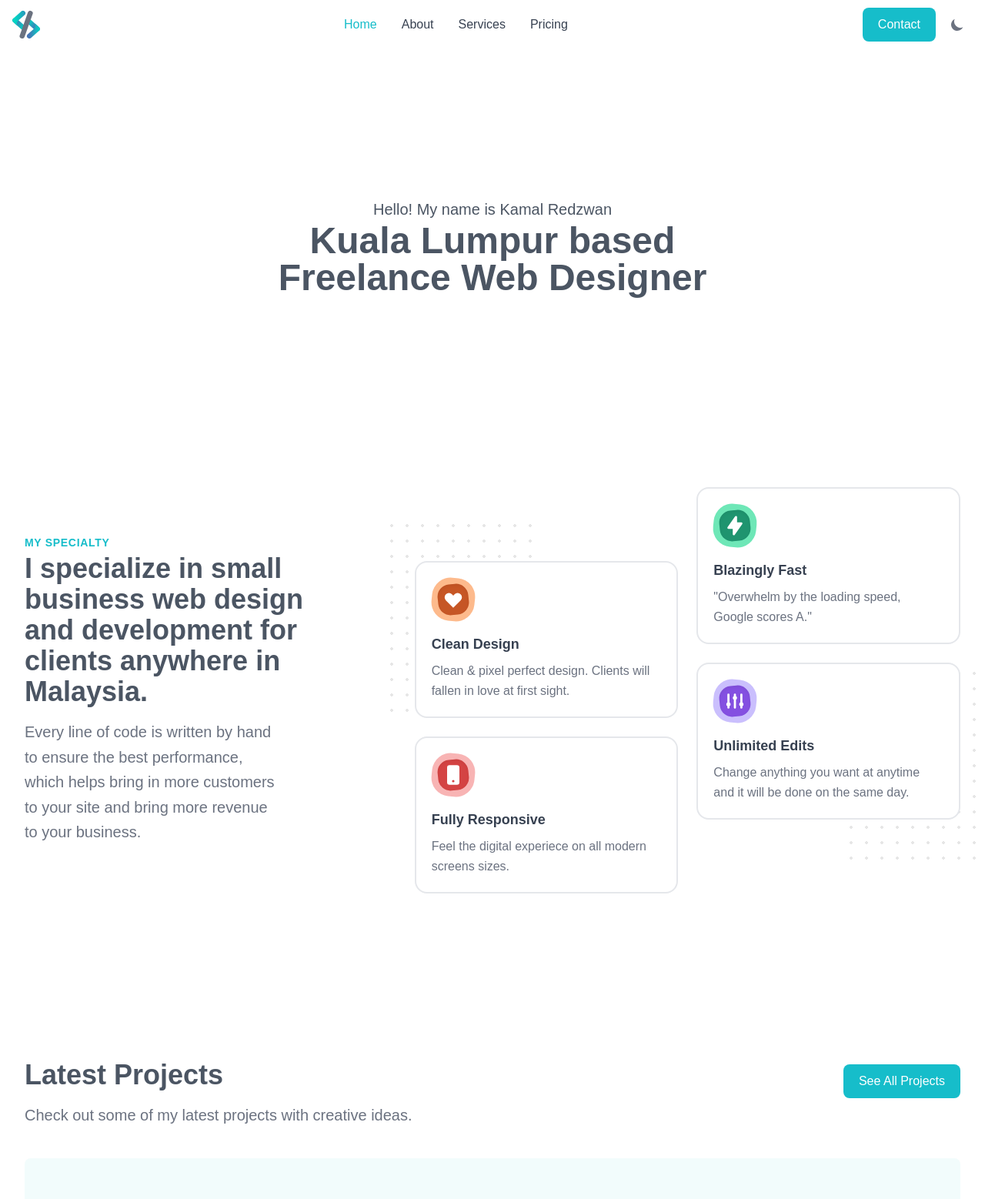
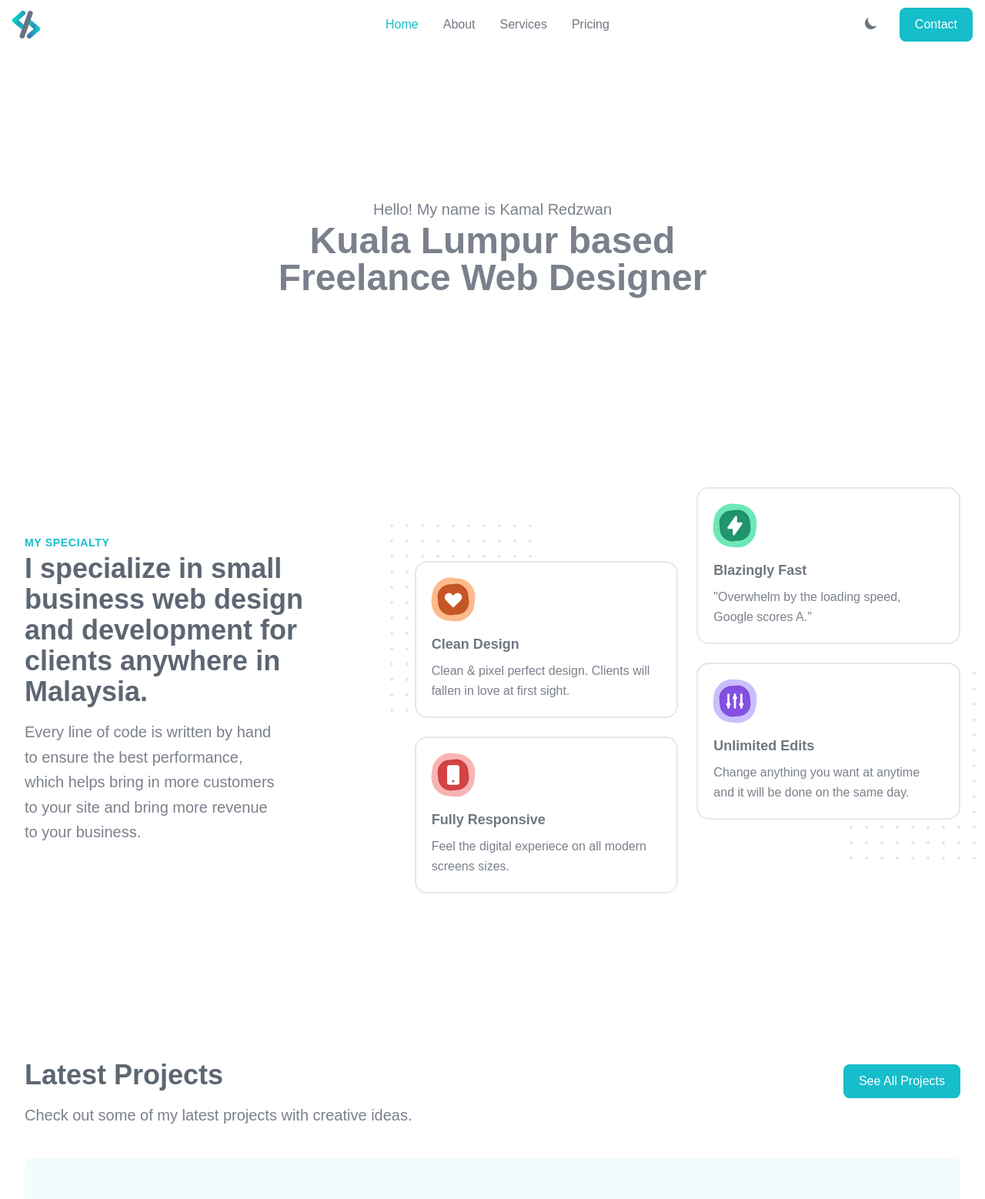
Before and after one commit to kmlrdzwn/tailwind-flowbite, a website: page index.html in a window 1280 px wide. Shown: the top 1558 px of the page at 77% size. Drawn offline with Linux system fonts and the light colour scheme.

Commit message:
Adjust Nav Spacing and Text Color

```diff
--- a/index.html
+++ b/index.html
@@ -19,10 +19,10 @@
   <body>
     <!-- NAVBAR -->
     <nav class="border-gray-200 bg-white px-4 py-2.5 dark:bg-gray-800">
-      <div class="container mx-auto flex flex-wrap items-center justify-between">
+      <div class="container md:relative mx-auto flex items-center justify-between">
         <!-- LOGO -->
         <a href="/" class="flex items-center">
-          <img src="/images/logo.svg" class="mr-3 h-6 sm:h-9" alt="Kamal Redzwan Logo" />
+          <img src="/images/logo.svg" class="h-6 sm:h-9" alt="Kamal Redzwan Logo" />
         </a>
         <!-- END: LOGO -->
 
@@ -45,28 +45,28 @@
           <!-- END: MENU BUTTON -->
 
           <!-- DARK MODE TOGGLE -->
-          <button id="theme-toggle" type="button" class="ml-2 rounded-lg p-2.5 text-sm text-gray-500 hover:bg-gray-100 focus:outline-none focus:ring-4 focus:ring-gray-200 dark:text-gray-400 dark:hover:bg-gray-700 dark:focus:ring-gray-700">
+          <button id="theme-toggle" type="button" class="md:top-0 md:right-[7rem] md:absolute ml-2 rounded-lg p-2.5 text-sm text-gray-500 hover:bg-gray-100 focus:outline-none focus:ring-4 focus:ring-gray-200 dark:text-gray-400 dark:hover:bg-gray-700 dark:focus:ring-gray-700">
             <svg id="theme-toggle-dark-icon" class="hidden h-5 w-5" fill="currentColor" viewBox="0 0 20 20" xmlns="http://www.w3.org/2000/svg"><path d="M17.293 13.293A8 8 0 016.707 2.707a8.001 8.001 0 1010.586 10.586z"></path></svg>
             <svg id="theme-toggle-light-icon" class="hidden h-5 w-5" fill="currentColor" viewBox="0 0 20 20" xmlns="http://www.w3.org/2000/svg"><path d="M10 2a1 1 0 011 1v1a1 1 0 11-2 0V3a1 1 0 011-1zm4 8a4 4 0 11-8 0 4 4 0 018 0zm-.464 4.95l.707.707a1 1 0 001.414-1.414l-.707-.707a1 1 0 00-1.414 1.414zm2.12-10.607a1 1 0 010 1.414l-.706.707a1 1 0 11-1.414-1.414l.707-.707a1 1 0 011.414 0zM17 11a1 1 0 100-2h-1a1 1 0 100 2h1zm-7 4a1 1 0 011 1v1a1 1 0 11-2 0v-1a1 1 0 011-1zM5.05 6.464A1 1 0 106.465 5.05l-.708-.707a1 1 0 00-1.414 1.414l.707.707zm1.414 8.486l-.707.707a1 1 0 01-1.414-1.414l.707-.707a1 1 0 011.414 1.414zM4 11a1 1 0 100-2H3a1 1 0 000 2h1z" fill-rule="evenodd" clip-rule="evenodd"></path></svg>
           </button>
           <!-- END: DARK MODE TOGGLE -->
         </div>
 
-        <div class="hidden w-full items-center justify-between md:order-1 md:flex md:w-auto" id="mobile-menu">
+        <div class="ml-[4.5rem] hidden w-full items-center justify-between md:order-1 md:flex md:w-auto" id="mobile-menu">
           <ul class="mt-4 flex flex-col md:mt-0 md:flex-row md:space-x-8 md:text-sm md:font-medium">
             <!-- NAV ITEMS-->
             <li>
               <a href="#" class="block rounded bg-teal-400 py-2 pr-4 pl-3 text-base text-white dark:text-white md:bg-transparent md:p-0 md:text-teal-400" aria-current="page">Home</a>
             </li>
             <li>
-              <a href="#" class="block border-b border-gray-100 py-2 pr-4 pl-3 text-base text-gray-700 hover:bg-gray-50 dark:border-gray-700 dark:text-gray-400 dark:hover:bg-gray-700 dark:hover:text-white md:border-0 md:p-0 md:hover:bg-transparent md:hover:text-teal-400 md:dark:hover:bg-transparent md:dark:hover:text-white">About</a>
+              <a href="#" class="block border-b border-gray-100 py-2 pr-4 pl-3 text-base text-gray-600/80 hover:bg-gray-50 dark:border-gray-700 dark:text-gray-400 dark:hover:bg-gray-700 dark:hover:text-white md:border-0 md:p-0 md:hover:bg-transparent md:hover:text-teal-400 md:dark:hover:bg-transparent md:dark:hover:text-white">About</a>
             </li>
 
             <li>
-              <a href="#" class="block border-b border-gray-100 py-2 pr-4 pl-3 text-base text-gray-700 hover:bg-gray-50 dark:border-gray-700 dark:text-gray-400 dark:hover:bg-gray-700 dark:hover:text-white md:border-0 md:p-0 md:hover:bg-transparent md:hover:text-teal-400 md:dark:hover:bg-transparent md:dark:hover:text-white">Services</a>
+              <a href="#" class="block border-b border-gray-100 py-2 pr-4 pl-3 text-base text-gray-600/80 hover:bg-gray-50 dark:border-gray-700 dark:text-gray-400 dark:hover:bg-gray-700 dark:hover:text-white md:border-0 md:p-0 md:hover:bg-transparent md:hover:text-teal-400 md:dark:hover:bg-transparent md:dark:hover:text-white">Services</a>
             </li>
             <li>
-              <a href="#" class="block border-b border-gray-100 py-2 pr-4 pl-3 text-base text-gray-700 hover:bg-gray-50 dark:border-gray-700 dark:text-gray-400 dark:hover:bg-gray-700 dark:hover:text-white md:border-0 md:p-0 md:hover:bg-transparent md:hover:text-teal-400 md:dark:hover:bg-transparent md:dark:hover:text-white">Pricing</a>
+              <a href="#" class="block border-b border-gray-100 py-2 pr-4 pl-3 text-base text-gray-600/80 hover:bg-gray-50 dark:border-gray-700 dark:text-gray-400 dark:hover:bg-gray-700 dark:hover:text-white md:border-0 md:p-0 md:hover:bg-transparent md:hover:text-teal-400 md:dark:hover:bg-transparent md:dark:hover:text-white">Pricing</a>
             </li>
             <!-- END: NAV ITEMS-->
           </ul>
@@ -79,9 +79,9 @@
     <section class="dark:bg-gray-800">
       <header class="container relative mx-auto px-4 py-24 lg:px-8 lg:py-48 xl:max-w-7xl">
         <div class="">
-          <h3 class="text-lg font-medium text-gray-600 dark:text-gray-300 md:mx-auto md:text-center md:text-xl md:leading-relaxed">Hello! My name is Kamal Redzwan</h3>
-          <h2 class="mb-4 w-[70%] text-4xl font-extrabold text-gray-600 dark:text-gray-200 md:mx-auto md:w-[60%] md:text-center md:text-5xl xl:w-[55%]">Kuala Lumpur based Freelance Web Designer</h2>
-          <!-- <h4 class="mx-auto text-base font-medium text-gray-600 dark:text-gray-300 md:text-xl md:leading-relaxed lg:w-2/3">I turn ides into beautiful things.</h4> -->
+          <h3 class="text-lg font-medium text-gray-500/90 dark:text-gray-300/70 md:mx-auto md:text-center md:text-xl md:leading-relaxed">Hello! My name is Kamal Redzwan</h3>
+          <h2 class="mb-4 w-[70%] text-4xl font-extrabold text-gray-500/90 dark:text-gray-200/80 md:mx-auto md:w-[60%] md:text-center md:text-5xl xl:w-[55%]">Kuala Lumpur based Freelance Web Designer</h2>
+          <!-- <h4 class="mx-auto text-base font-medium text-gray-600/90 dark:text-gray-300/70 md:text-xl md:leading-relaxed lg:w-2/3">I turn ides into beautiful things.</h4> -->
         </div>
       </header>
     </section>
@@ -96,8 +96,8 @@
             <div class="space-y-10 md:py-12 lg:w-6/12 xl:w-5/12">
               <div>
                 <div class="mb-1 text-sm font-bold uppercase tracking-wider text-teal-400 dark:text-teal-500">My specialty</div>
-                <h2 class="mb-4 w-[77%] text-3xl font-extrabold text-gray-600 dark:text-gray-200 md:text-4xl lg:w-full">I specialize in small business web design and development for clients anywhere in Malaysia.</h2>
-                <h3 class="w-[77%] text-lg font-medium text-gray-500 dark:text-gray-300 md:text-xl md:leading-relaxed">Every line of code is written by hand to ensure the best performance, which helps bring in more customers to your site and bring more revenue to your business.</h3>
+                <h2 class="mb-4 w-[77%] text-3xl font-extrabold text-gray-600/90 dark:text-gray-200/80 md:text-4xl lg:w-full">I specialize in small business web design and development for clients anywhere in Malaysia.</h2>
+                <h3 class="w-[77%] text-lg font-medium text-gray-500/90 dark:text-gray-300/70 md:text-xl md:leading-relaxed">Every line of code is written by hand to ensure the best performance, which helps bring in more customers to your site and bring more revenue to your business.</h3>
               </div>
             </div>
             <!-- END: Heading -->
@@ -115,8 +115,8 @@
                       <div class="absolute inset-0 -rotate-6 transform rounded-2xl bg-orange-700 bg-opacity-75 shadow-inner transition duration-200 ease-out group-hover:rotate-2 group-hover:scale-105"></div>
                       <svg fill="currentColor" viewBox="0 0 20 20" xmlns="http://www.w3.org/2000/svg" class="hi-solid hi-adjustments relative inline-block h-7 w-7 transform text-white transition duration-200 ease-out group-hover:scale-110"><path fill-rule="evenodd" d="M3.172 5.172a4 4 0 015.656 0L10 6.343l1.172-1.171a4 4 0 115.656 5.656L10 17.657l-6.828-6.829a4 4 0 010-5.656z" clip-rule="evenodd"></path></svg>
                     </div>
-                    <h4 class="mb-2 text-lg font-bold text-gray-700 dark:text-gray-200">Clean Design</h4>
-                    <p class="leading-relaxed text-gray-500 dark:text-gray-400">Clean & pixel perfect design. Clients will fallen in love at first sight.</p>
+                    <h4 class="mb-2 text-lg font-bold text-gray-600/80 dark:text-gray-200/80">Clean Design</h4>
+                    <p class="leading-relaxed text-gray-500/90 dark:text-gray-400">Clean & pixel perfect design. Clients will fallen in love at first sight.</p>
                   </div>
                   <!-- END CARD -->
 
@@ -129,8 +129,8 @@
                         <path fill-rule="evenodd" d="M7 2a2 2 0 00-2 2v12a2 2 0 002 2h6a2 2 0 002-2V4a2 2 0 00-2-2H7zm3 14a1 1 0 100-2 1 1 0 000 2z" clip-rule="evenodd"></path>
                       </svg>
                     </div>
-                    <h4 class="mb-2 text-lg font-bold text-gray-700 dark:text-gray-200">Fully Responsive</h4>
-                    <p class="leading-relaxed text-gray-500 dark:text-gray-400">Feel the digital experiece on all modern screens sizes.</p>
+                    <h4 class="mb-2 text-lg font-bold text-gray-600/80 dark:text-gray-200/80">Fully Responsive</h4>
+                    <p class="leading-relaxed text-gray-500/90 dark:text-gray-400">Feel the digital experiece on all modern screens sizes.</p>
                   </div>
                   <!-- END CARD -->
                 </div>
@@ -143,8 +143,8 @@
                       <div class="absolute inset-0 -rotate-6 transform rounded-2xl bg-emerald-700 bg-opacity-75 shadow-inner transition duration-200 ease-out group-hover:rotate-2 group-hover:scale-105"></div>
                       <svg fill="currentColor" viewBox="0 0 20 20" xmlns="http://www.w3.org/2000/svg" class="hi-solid hi-globe relative inline-block h-7 w-7 transform text-white transition duration-200 ease-out group-hover:scale-110"><path fill-rule="evenodd" d="M11.3 1.046A1 1 0 0112 2v5h4a1 1 0 01.82 1.573l-7 10A1 1 0 018 18v-5H4a1 1 0 01-.82-1.573l7-10a1 1 0 011.12-.38z" clip-rule="evenodd"></path></svg>
                     </div>
-                    <h4 class="mb-2 text-lg font-bold text-gray-700 dark:text-gray-200">Blazingly Fast</h4>
-                    <p class="leading-relaxed text-gray-500 dark:text-gray-400">"Overwhelm by the loading speed, Google scores A."</p>
+                    <h4 class="mb-2 text-lg font-bold text-gray-600/80 dark:text-gray-200/80">Blazingly Fast</h4>
+                    <p class="leading-relaxed text-gray-500/90 dark:text-gray-400">"Overwhelm by the loading speed, Google scores A."</p>
                   </div>
                   <!-- END CARD -->
 
@@ -155,8 +155,8 @@
                       <div class="absolute inset-0 -rotate-6 transform rounded-2xl bg-purple-700 bg-opacity-75 shadow-inner transition duration-200 ease-out group-hover:rotate-2 group-hover:scale-105"></div>
                       <svg fill="currentColor" viewBox="0 0 20 20" xmlns="http://www.w3.org/2000/svg" class="hi-solid hi-lightning-bolt relative inline-block h-7 w-7 transform text-white transition duration-200 ease-out group-hover:scale-110"><path d="M5 4a1 1 0 00-2 0v7.268a2 2 0 000 3.464V16a1 1 0 102 0v-1.268a2 2 0 000-3.464V4zM11 4a1 1 0 10-2 0v1.268a2 2 0 000 3.464V16a1 1 0 102 0V8.732a2 2 0 000-3.464V4zM16 3a1 1 0 011 1v7.268a2 2 0 010 3.464V16a1 1 0 11-2 0v-1.268a2 2 0 010-3.464V4a1 1 0 011-1z"></path></svg>
                     </div>
-                    <h4 class="mb-2 text-lg font-bold text-gray-700 dark:text-gray-200">Unlimited Edits</h4>
-                    <p class="leading-relaxed text-gray-500 dark:text-gray-400">Change anything you want at anytime and it will be done on the same day.</p>
+                    <h4 class="mb-2 text-lg font-bold text-gray-600/80 dark:text-gray-200/80">Unlimited Edits</h4>
+                    <p class="leading-relaxed text-gray-500/90 dark:text-gray-400">Change anything you want at anytime and it will be done on the same day.</p>
                   </div>
                   <!-- END CARD -->
                 </div>
@@ -176,8 +176,8 @@
       <div class="container mx-auto px-4 py-16 lg:px-8 lg:pb-20 lg:pt-10 xl:max-w-7xl">
         <div class="mb-10 mt-16 flex flex-col space-y-8 lg:flex-row lg:items-center lg:justify-between lg:space-y-0">
           <div class="md:pt-8 lg:w-9/12">
-            <h2 class="mb-4 text-3xl font-extrabold text-gray-600 dark:text-gray-200 md:text-4xl">Latest Projects</h2>
-            <p class="text-lg font-medium text-gray-500 dark:text-gray-300 md:text-xl md:leading-relaxed">Check out some of my latest projects with creative ideas.</p>
+            <h2 class="mb-4 text-3xl font-extrabold text-gray-600/90 dark:text-gray-200/80 md:text-4xl">Latest Projects</h2>
+            <p class="text-lg font-medium text-gray-500/90 dark:text-gray-300/70 md:text-xl md:leading-relaxed">Check out some of my latest projects with creative ideas.</p>
           </div>
           <div>
             <button type="button" class="rounded-lg bg-teal-400 px-5 py-2.5 text-center text-base font-medium text-white hover:bg-teal-600 focus:outline-none focus:ring-4 focus:ring-teal-300 dark:bg-teal-600 dark:hover:bg-teal-400 dark:focus:ring-teal-600">See All Projects</button>
@@ -191,7 +191,7 @@
             <div class="flex flex-wrap lg:flex-nowrap">
               <div class="mb-10 justify-start lg:w-1/3 xl:mt-10">
                 <div class="mb-1 text-sm font-bold uppercase tracking-wider text-teal-400 dark:text-teal-500">Web Design</div>
-                <h3 class="mb-2 text-lg font-bold text-gray-700 dark:text-gray-200">Project Title</h3>
+                <h3 class="mb-2 text-lg font-bold text-gray-600/80 dark:text-gray-200/80">Project Title</h3>
                 <p class="mb-6 leading-relaxed text-gray-500 dark:text-gray-400">Maecenas faucibus mollis interdum sed posuere consectetur est at lobortis. Scelerisque id ligula porta felis euismod semper. Fusce dapibus tellus cursus.</p>
                 <a href="#" class="hover more font-bold tracking-wide text-teal-400">See Project</a>
               </div>
@@ -211,7 +211,7 @@
             <div class="flex flex-wrap lg:flex-nowrap">
               <div class="mb-10 justify-end lg:order-2 lg:w-1/3 xl:mt-10">
                 <div class="mb-1 text-sm font-bold uppercase tracking-wider text-teal-400 dark:text-teal-500">Web Design</div>
-                <h3 class="mb-2 text-lg font-bold text-gray-700 dark:text-gray-200">Project Title</h3>
+                <h3 class="mb-2 text-lg font-bold text-gray-600/80 dark:text-gray-200/80">Project Title</h3>
                 <p class="mb-6 leading-relaxed text-gray-500 dark:text-gray-400">Maecenas faucibus mollis interdum sed posuere consectetur est at lobortis. Scelerisque id ligula porta felis euismod semper. Fusce dapibus tellus cursus.</p>
                 <a href="#" class="hover more font-bold tracking-wide text-teal-400">See Project</a>
               </div>
@@ -232,7 +232,7 @@
               <div class="flex flex-wrap">
                 <div class="mb-10 xl:mt-10">
                   <div class="mb-1 text-sm font-bold uppercase tracking-wider text-teal-400 dark:text-teal-500">Web Design</div>
-                  <h3 class="mb-2 text-lg font-bold text-gray-700 dark:text-gray-200">Project Title</h3>
+                  <h3 class="mb-2 text-lg font-bold text-gray-600/80 dark:text-gray-200/80">Project Title</h3>
                   <p class="mb-6 leading-relaxed text-gray-500 dark:text-gray-400">Maecenas faucibus mollis interdum sed posuere consectetur est at lobortis. Scelerisque id ligula porta felis euismod semper. Fusce dapibus tellus cursus.</p>
                   <a href="#" class="hover more font-bold tracking-wide text-teal-400">See Project</a>
                 </div>
@@ -252,7 +252,7 @@
               <div class="flex flex-wrap">
                 <div class="mb-10 xl:mt-10">
                   <div class="mb-1 text-sm font-bold uppercase tracking-wider text-teal-400 dark:text-teal-500">Web Design</div>
-                  <h3 class="mb-2 text-lg font-bold text-gray-700 dark:text-gray-200">Project Title</h3>
+                  <h3 class="mb-2 text-lg font-bold text-gray-600/80 dark:text-gray-200/80">Project Title</h3>
                   <p class="mb-6 leading-relaxed text-gray-500 dark:text-gray-400">Maecenas faucibus mollis interdum sed posuere consectetur est at lobortis. Scelerisque id ligula porta felis euismod semper. Fusce dapibus tellus cursus.</p>
                   <a href="#" class="hover more font-bold tracking-wide text-teal-400">See Project</a>
                 </div>
@@ -292,31 +292,31 @@
             <rect width="404" height="404" fill="url(#85737c0e-0916-41d7-917f-596dc7edfa27)" />
           </svg>
           <div class="text-center">
-            <h2 class="mb-4 text-3xl font-extrabold text-gray-600 dark:text-gray-200 md:text-4xl lg:w-full">Like what you see?</h2>
-            <p class="text-lg font-medium text-gray-500 dark:text-gray-300 md:text-xl md:leading-relaxed">Nullam risus blandit ac aliquam justo ipsum. Quam mauris volutpat massa dictumst amet. Sapien tortor lacus arcu.</p>
+            <h2 class="mb-4 text-3xl font-extrabold text-gray-600/90 dark:text-gray-200/80 md:text-4xl lg:w-full">Like what you see?</h2>
+            <p class="text-lg font-medium text-gray-500 dark:text-gray-300/70 md:text-xl md:leading-relaxed">Nullam risus blandit ac aliquam justo ipsum. Quam mauris volutpat massa dictumst amet. Sapien tortor lacus arcu.</p>
           </div>
           <div class="mt-12">
             <form action="#" method="POST" class="grid gap-y-6">
               <div class="sm:col-span-2">
-                <label for="first-name" class="mb-2 block text-sm font-medium text-gray-600 dark:text-gray-300">Your Name</label>
+                <label for="first-name" class="mb-2 block text-sm font-medium text-gray-600/90 dark:text-gray-300/70">Your Name</label>
                 <div class="mt-1">
                   <input type="text" name="first-name" id="first-name" autocomplete="given-name" class="block w-full rounded-lg border border-gray-300 bg-gray-50 p-2.5 text-sm text-gray-900 placeholder:text-gray-400 focus:border-teal-500 focus:ring-teal-500 dark:border-gray-600 dark:bg-gray-700 dark:text-white dark:placeholder-gray-400 dark:focus:border-teal-500 dark:focus:ring-teal-500" placeholder="Ali bin Abu" />
                 </div>
               </div>
               <div class="sm:col-span-2">
-                <label for="email" class="mb-2 block text-sm font-medium text-gray-600 dark:text-gray-300">E-mail</label>
+                <label for="email" class="mb-2 block text-sm font-medium text-gray-600/90 dark:text-gray-300/70">E-mail</label>
                 <div class="mt-1">
                   <input id="email" name="email" type="email" autocomplete="email" class="block w-full rounded-lg border border-gray-300 bg-gray-50 p-2.5 text-sm text-gray-900 placeholder:text-gray-400 focus:border-teal-500 focus:ring-teal-500 dark:border-gray-600 dark:bg-gray-700 dark:text-white dark:placeholder-gray-400 dark:focus:border-teal-500 dark:focus:ring-teal-500" placeholder="youremail@gmail.com" />
                 </div>
               </div>
               <div class="sm:col-span-2">
-                <label for="phone-number" class="mb-2 block text-sm font-medium text-gray-600 dark:text-gray-300">Phone No.</label>
+                <label for="phone-number" class="mb-2 block text-sm font-medium text-gray-600/90 dark:text-gray-300/70">Phone No.</label>
                 <div class="relative mt-1 rounded-md shadow-sm">
                   <input type="text" name="phone-number" id="phone-number" autocomplete="tel" class="block w-full rounded-lg border border-gray-300 bg-gray-50 p-2.5 text-sm text-gray-900 placeholder:text-gray-400 focus:border-teal-500 focus:ring-teal-500 dark:border-gray-600 dark:bg-gray-700 dark:text-white dark:placeholder-gray-400 dark:focus:border-teal-500 dark:focus:ring-teal-500" placeholder="(+60) 12 345 6789" />
                 </div>
               </div>
               <div class="sm:col-span-2">
-                <label for="message" class="mb-2 block text-sm font-medium text-gray-600 dark:text-gray-300">Message</label>
+                <label for="message" class="mb-2 block text-sm font-medium text-gray-600/90 dark:text-gray-300/70">Message</label>
                 <div class="mt-1">
                   <textarea id="message" name="message" rows="4" class="block w-full rounded-lg border border-gray-300 bg-gray-50 p-2.5 text-sm text-gray-900 placeholder:text-gray-400 focus:border-teal-500 focus:ring-teal-500 dark:border-gray-600 dark:bg-gray-700 dark:text-white dark:placeholder-gray-400 dark:focus:border-teal-500 dark:focus:ring-teal-500" placeholder="Let's go for a drink!"></textarea>
                 </div>
@@ -388,7 +388,8 @@
             </svg>
           </a>
         </div>
-        <p class="mt-8 text-center text-base text-gray-400">&copy; 2022 Kamalredzwan.com. All rights reserved.</p>
+        <p class="mt-8 text-center text-base text-gray-400">&copy; 2022 Kamalredzwan.com. <br/>
+          All rights reserved.</p>
       </div>
     </footer>
     <!-- END: FOOTER -->
```
Also changed, not shown: style.css.
